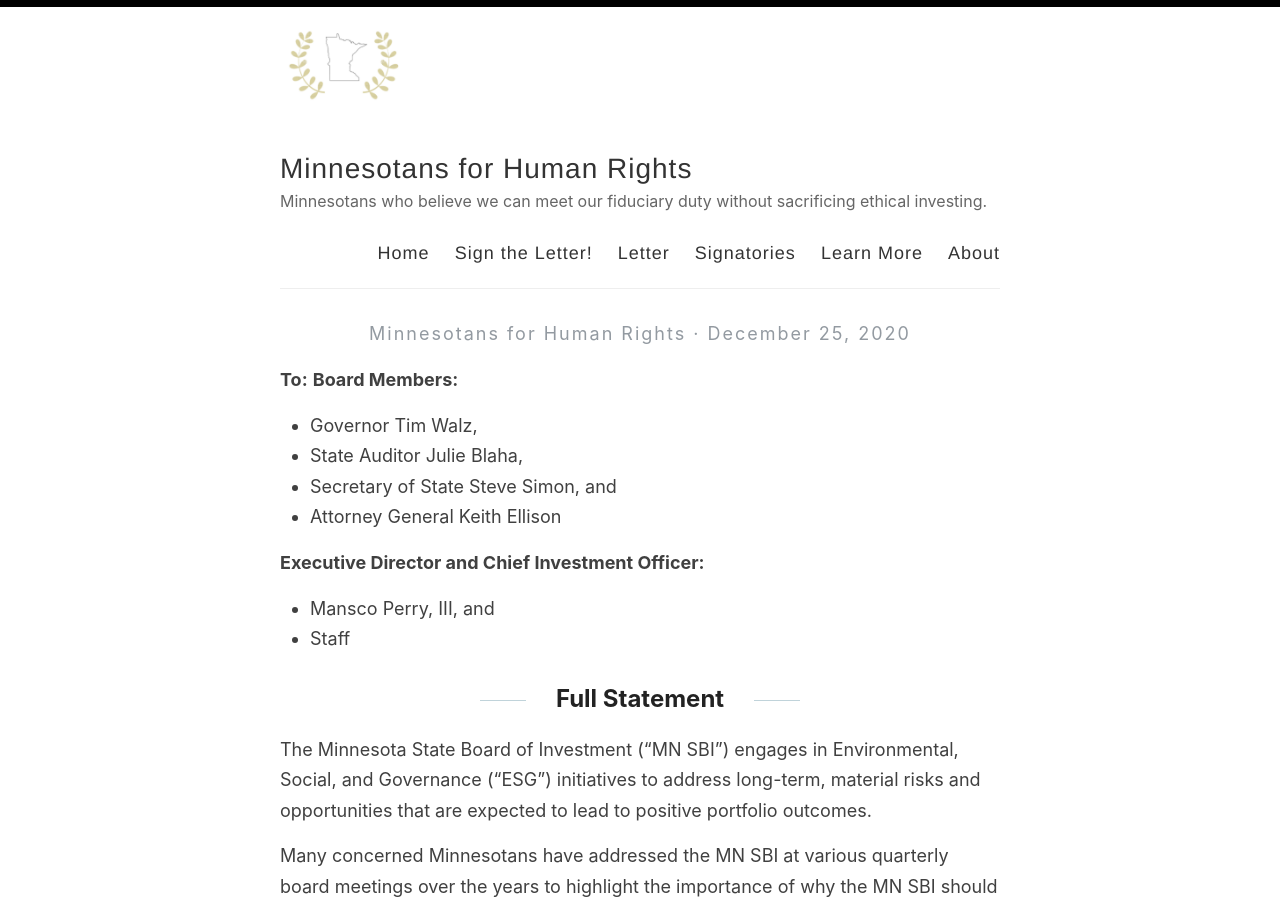
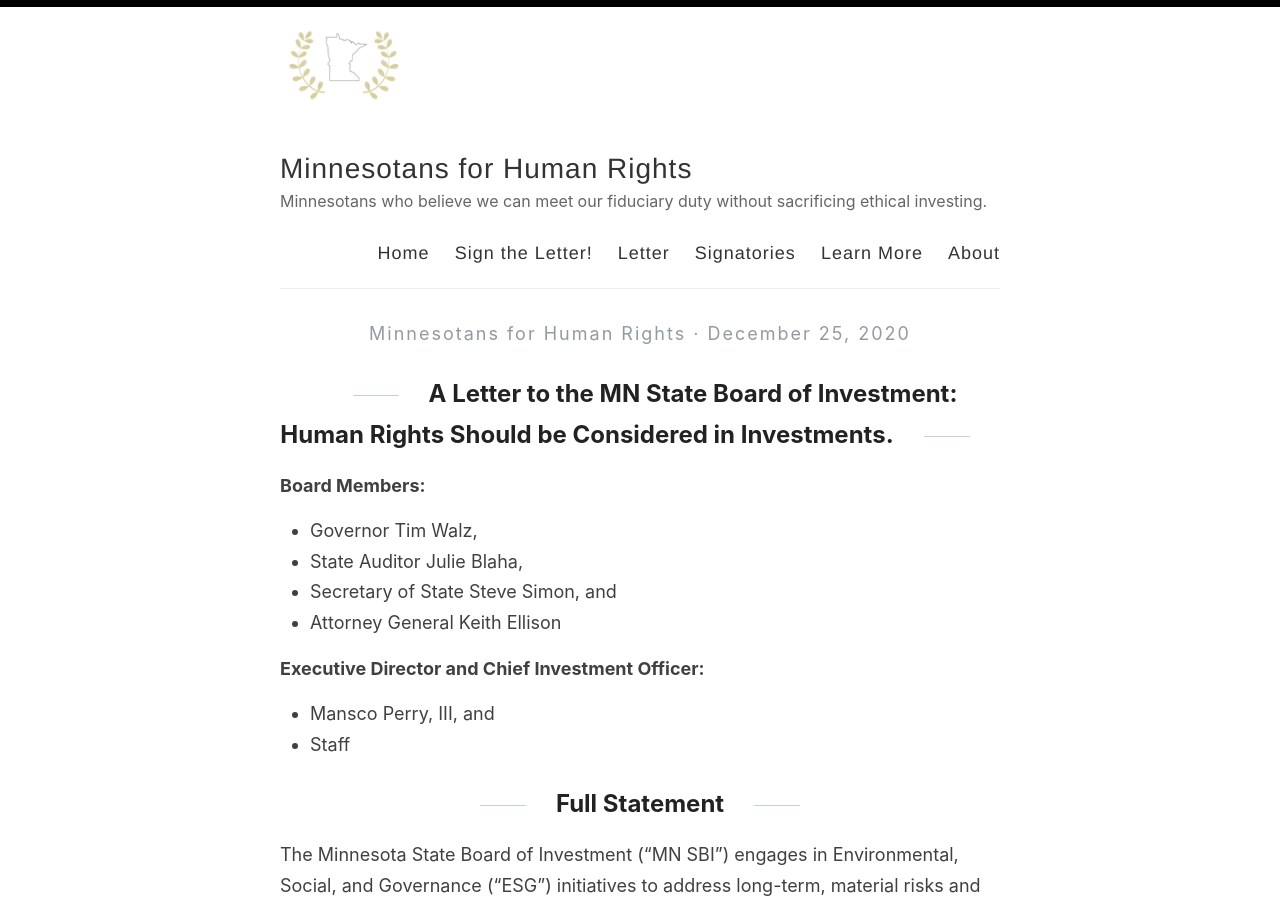
Before and after one commit to adamrahim/adamrahim.github.io, a Jekyll site: the page built from _posts/2020-12-25-letter.md, in a window 1280 px wide and 900 px high. Built offline with Jekyll 4.4.1, drawn with Linux system fonts in a browser that asks for light colours; our own code applies the rules of GitHub Pages for plain Markdown files.

Commit message:
Update 2020-12-25-letter.md

```diff
--- a/_posts/2020-12-25-letter.md
+++ b/_posts/2020-12-25-letter.md
@@ -4,7 +4,8 @@
 permalink: /letter/
 excerpt: A Letter to the MN State Board of Investment: Human Rights Should be Considered in Investments.
 ---
-<b>To:</b>
+## A Letter to the MN State Board of Investment: Human Rights Should be Considered in Investments.
+
 <b>Board Members:</b>
 - Governor Tim Walz,
 - State Auditor Julie Blaha,
@@ -14,7 +15,6 @@
 <b>Executive Director and Chief Investment Officer:</b>
 - Mansco Perry, III, and
 - Staff
-
 
 
 ## Full Statement
```
